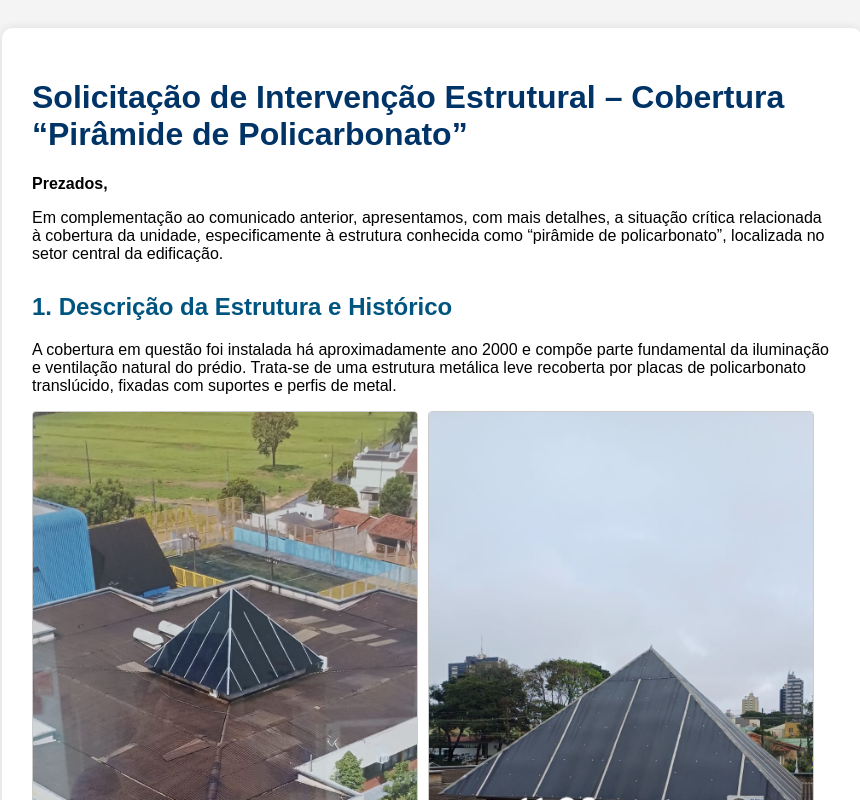
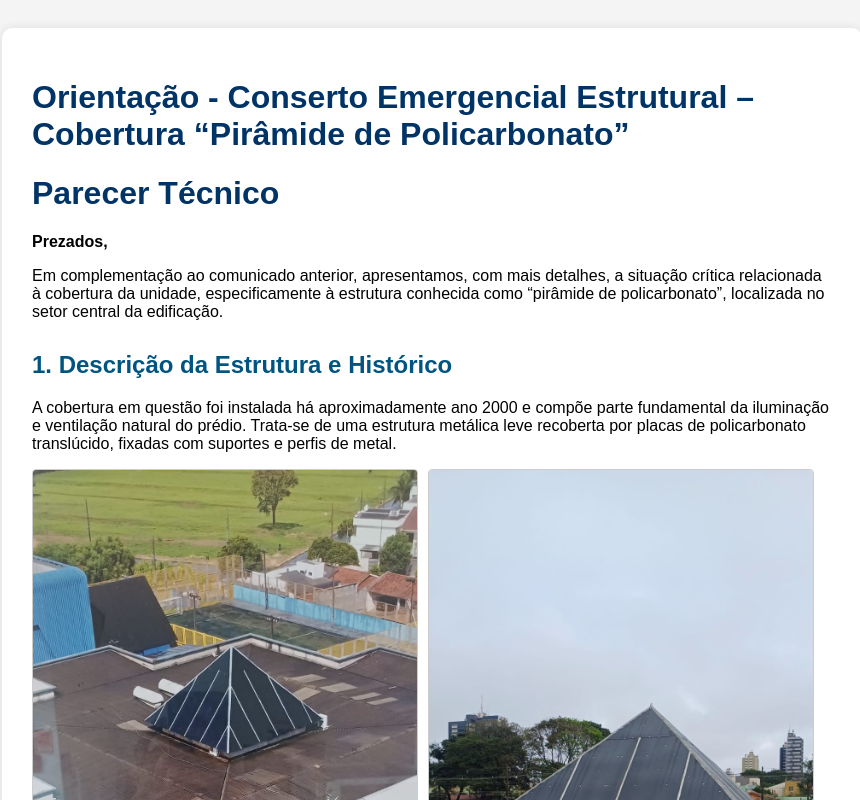
Before and after one commit to adauto710/piramide_sesc_campo_mourao, a plain HTML site: page index.html in a window 1280 px wide. Shown: the top 800 px of the page, without its empty margins (208-1068 px from the left). Drawn offline with Linux system fonts and the light colour scheme.

Commit message:
Orientacao
Orientação

```diff
--- a/index.html
+++ b/index.html
@@ -3,13 +3,14 @@
 
 <head>
     <meta charset="UTF-8">
-    <title>Solicitação de Intervenção</title>
+    <title>Orientação_Conserto Emergencia</title>
     <link rel="stylesheet" href="style.css">
 </head>
 
 <body>
     <div class="container" id="relatorio">
-        <h1>Solicitação de Intervenção Estrutural – Cobertura “Pirâmide de Policarbonato”</h1>
+        <h1>Orientação - Conserto Emergencial Estrutural – Cobertura “Pirâmide de Policarbonato”</h1>
+        <h1>Parecer Técnico</h1>
 
         <p><strong>Prezados,</strong></p>
         <p>Em complementação ao comunicado anterior, apresentamos, com mais detalhes, a situação crítica relacionada à
@@ -38,7 +39,7 @@
             </div>
         </ul>
 
-        <h2>3. Motivações para Intervenção Imediata</h2>
+        <h2>3. Motivações Conserto Emergencial</h2>
         <ul>
             <li>Risco à segurança de usuários e colaboradores;</li>
             <li>Danos patrimoniais recorrentes;</li>
```
